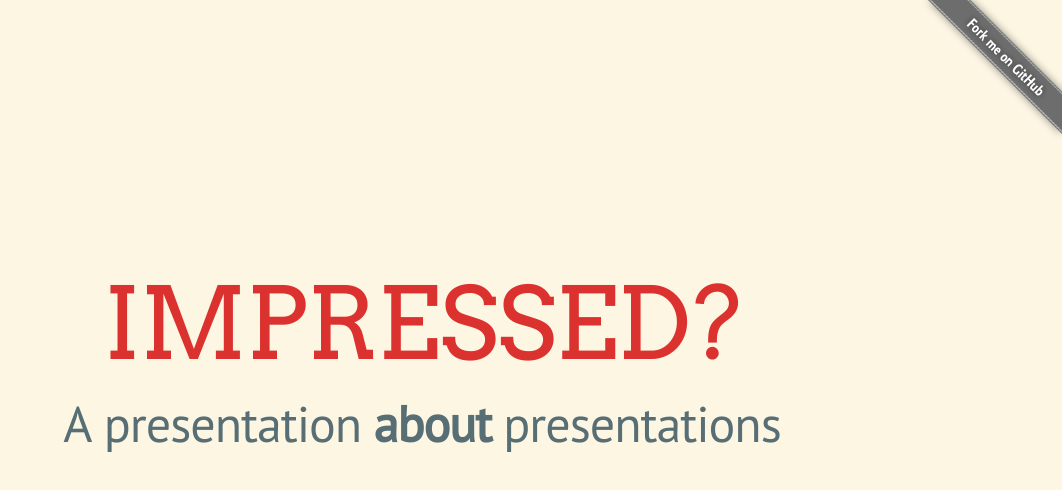
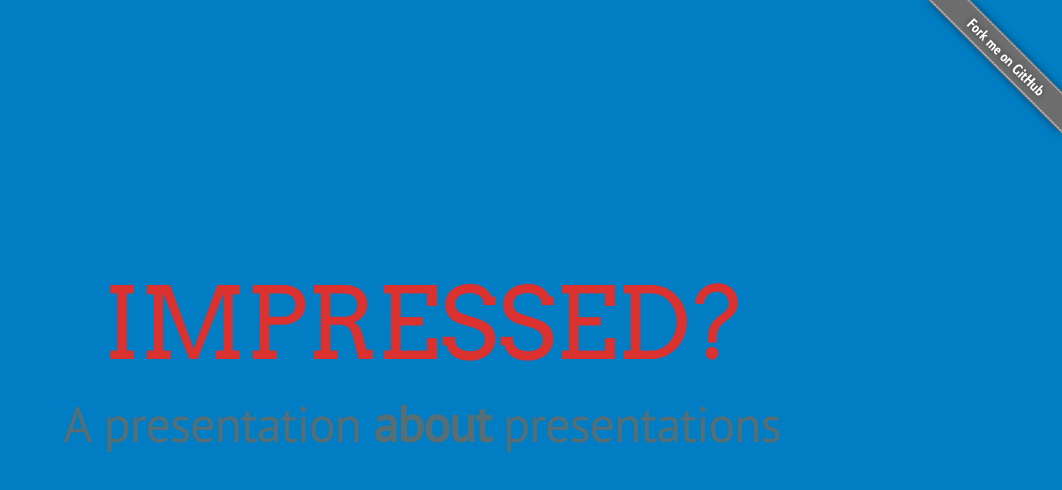
Before and after one commit to mcgrathpm/mcgrathpm.github.io, a plain HTML site: page index.html in a window 1280 px wide. Shown: the top 490 px of the page, without its empty margins (218-1280 px from the left). Drawn offline with Linux system fonts and the light colour scheme.

Commit message:
Update layout.css

```diff
--- a/css/layout.css
+++ b/css/layout.css
@@ -105,8 +105,8 @@
     font-family: 'pt_sansregular', sans-serif;
     min-height: 740px;
 
-    background: #fdf6e3;
-    color: #657B83;
+    background: #007dc3;
+    color: #007dc3;
 }
 
 a, a:active, a:visited {
```
